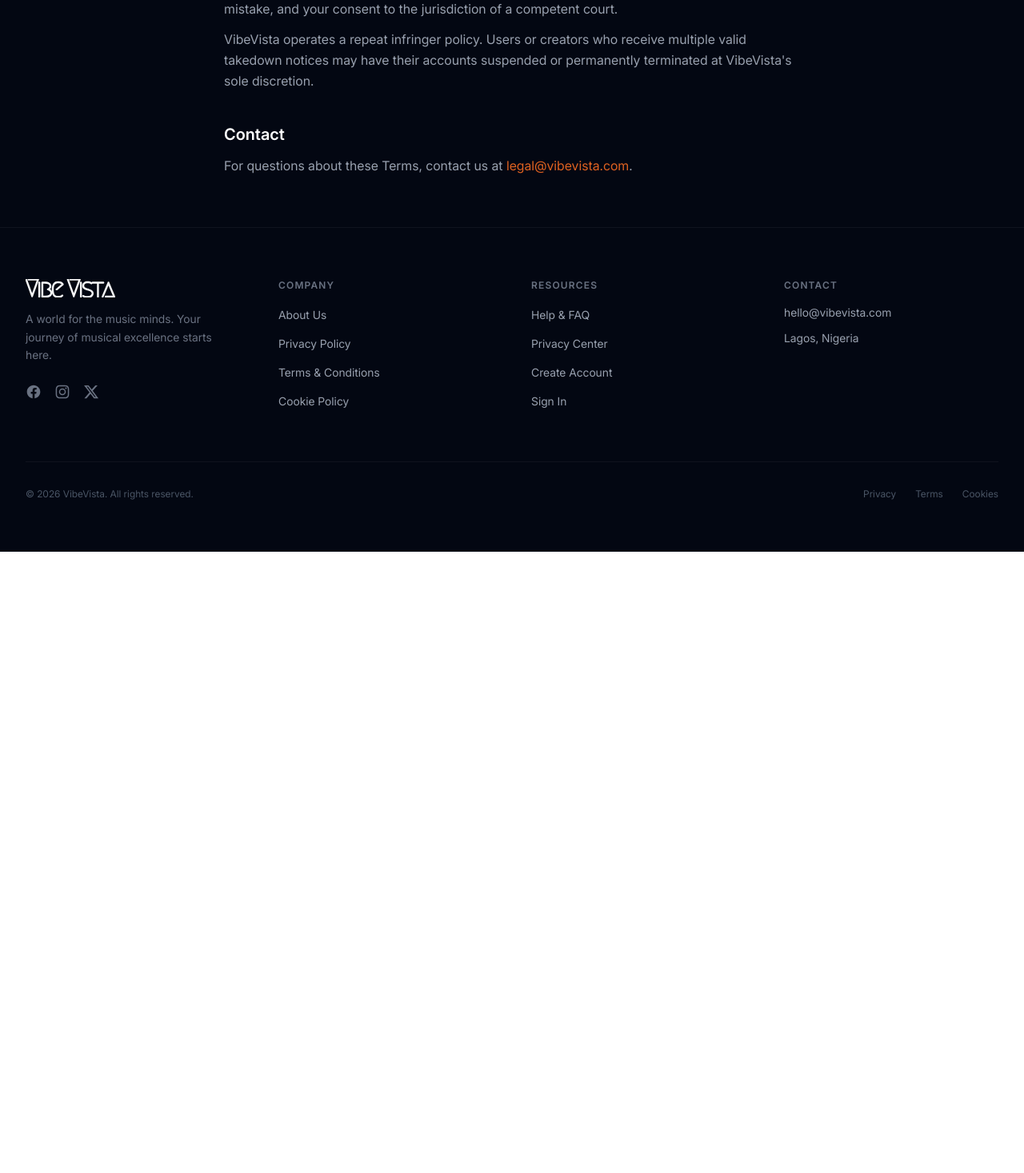
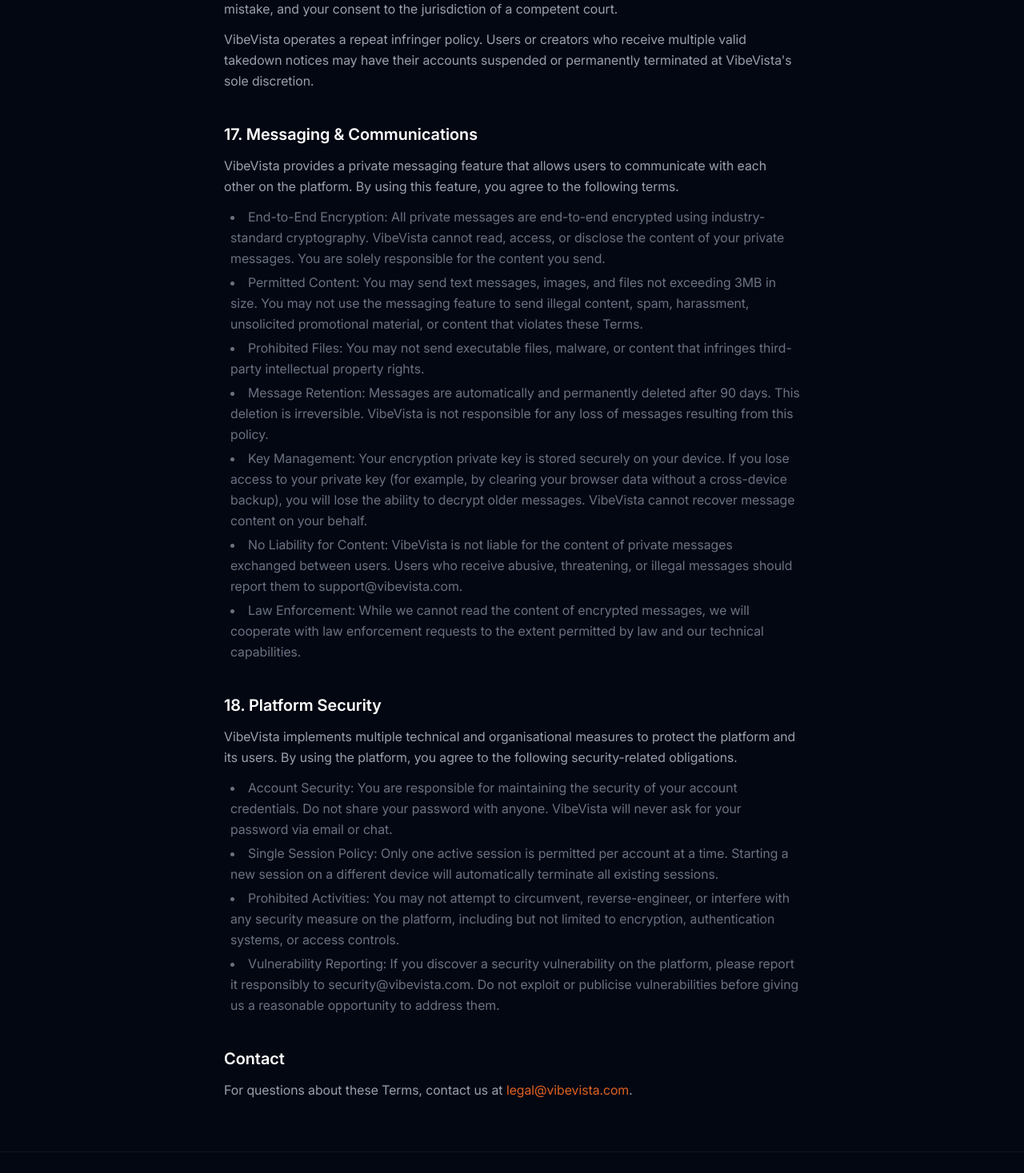
Before and after one commit to nugez-holdings/vibevista-landing, a Vue app: page /terms in a window 1280 px wide. Shown: the part 4998-6465 px from the top of the page at 80% size. Before the commit the page ends 5688 px from the top, so only its background shows below. Built offline with nearby package versions, Linux system fonts and the light colour scheme.

Commit message:
update terms and policies for chat messaging

```diff
--- a/src/pages/PrivacyPolicy.vue
+++ b/src/pages/PrivacyPolicy.vue
@@ -51,7 +51,8 @@
       'Learning Activity: Courses you enroll in, lessons you complete, progress data, and reviews you submit.',
       'Course Content: If you are a creator, the videos, text, attachments, and other materials you upload to the platform.',
       'Usage Data: Pages visited, features used, time spent, device type, browser, IP address, and referring URLs.',
-      'Communications: Messages you send to our support team or through any in-platform communication features.',
+      'Communications: Messages you send to our support team or through any in-platform communication features. Private messages are end-to-end encrypted and stored as ciphertext only — we cannot access their content.',
+      'Encryption Keys: Your public key and an encrypted backup of your wrapped private key, stored solely to enable cross-device access. Your private key is never stored in plaintext on our servers.',
     ],
   },
   {
@@ -91,6 +92,7 @@
     paragraphs: [
       'We retain your personal information for as long as your account is active or as needed to provide you with our services. If you delete your account, we will remove your personal data within 30 days, except where retention is required by law or for legitimate business purposes such as resolving disputes or preventing fraud.',
       'Creator payout records and enrollment financial data are retained for a minimum of 7 years for accounting and regulatory compliance purposes, even after account deletion.',
+      'Private messages are automatically and permanently deleted after 90 days. This deletion is irreversible and applies to all parties in the conversation.',
     ],
   },
   {
@@ -102,8 +104,19 @@
   {
     title: '7. Data Security',
     paragraphs: [
-      'We implement industry-standard security measures to protect your information, including encrypted connections (HTTPS), hashed passwords, and access controls. However, no method of transmission or storage is completely secure, and we cannot guarantee absolute security.',
-      'Creator bank account details and Paystack codes are stored with restricted access and are only used for the purpose of processing payouts.',
+      'We take the security of your personal data seriously and implement multiple layers of protection across the platform. However, no method of transmission or storage is completely secure, and we cannot guarantee absolute security.',
+    ],
+    items: [
+      'In-Transit Encryption: All data transmitted between your device and our servers is encrypted using HTTPS (TLS). This protects your data from interception during transmission.',
+      'Password Security: Passwords are never stored in plaintext. We use bcrypt hashing with a unique salt per user, making stored passwords computationally infeasible to reverse.',
+      'Authentication: We use Laravel Sanctum with cookie-based authentication. Session cookies are issued with HttpOnly, Secure, and SameSite flags to mitigate cross-site scripting and request forgery attacks. Only one active session is permitted per user at a time — starting a new session deactivates all previous ones.',
+      'End-to-End Encrypted Messaging: Private messages on VibeVista are end-to-end encrypted using the NaCl cryptography library (X25519 key exchange, XSalsa20-Poly1305 encryption). Messages are encrypted on your device before being sent and can only be decrypted by the intended recipient. VibeVista servers store and deliver ciphertext only — we cannot read your messages.',
+      'Encryption Key Management: Each user has a cryptographic keypair. Your public key is stored on our servers. Your private key is encrypted on your device using a key derived from your password via PBKDF2 (Web Crypto API) and stored in your browser\'s IndexedDB. An encrypted backup of your wrapped private key is held on our servers solely to enable access from a different device — it cannot be decrypted without your password.',
+      'Message Retention: Private messages are automatically and permanently deleted after 90 days. This minimises the amount of communication data held on our servers at any time.',
+      'Role-Based Access Control: Access to platform data is governed by role-based permissions. Admin functions are restricted to authorised personnel only, and access to sensitive data such as creator bank details and Paystack codes is further restricted within the admin system.',
+      'Data Minimisation: We store only the data necessary to operate the platform. Sensitive data such as card details are never stored by us — all card processing is delegated to Paystack.',
+      'Periodic Audits: We conduct regular reviews of our data storage and access practices to ensure that only necessary data is retained and that it is appropriately protected.',
+      'Creator Financial Data: Bank account details and Paystack subaccount and recipient codes are stored with restricted access and are used solely for the purpose of processing creator payouts.',
     ],
   },
   {
--- a/src/pages/TermsAndConditions.vue
+++ b/src/pages/TermsAndConditions.vue
@@ -184,5 +184,32 @@
       'VibeVista operates a repeat infringer policy. Users or creators who receive multiple valid takedown notices may have their accounts suspended or permanently terminated at VibeVista\'s sole discretion.',
     ],
   },
+  {
+    title: '17. Messaging & Communications',
+    paragraphs: [
+      'VibeVista provides a private messaging feature that allows users to communicate with each other on the platform. By using this feature, you agree to the following terms.',
+    ],
+    items: [
+      'End-to-End Encryption: All private messages are end-to-end encrypted using industry-standard cryptography. VibeVista cannot read, access, or disclose the content of your private messages. You are solely responsible for the content you send.',
+      'Permitted Content: You may send text messages, images, and files not exceeding 3MB in size. You may not use the messaging feature to send illegal content, spam, harassment, unsolicited promotional material, or content that violates these Terms.',
+      'Prohibited Files: You may not send executable files, malware, or content that infringes third-party intellectual property rights.',
+      'Message Retention: Messages are automatically and permanently deleted after 90 days. This deletion is irreversible. VibeVista is not responsible for any loss of messages resulting from this policy.',
+      'Key Management: Your encryption private key is stored securely on your device. If you lose access to your private key (for example, by clearing your browser data without a cross-device backup), you will lose the ability to decrypt older messages. VibeVista cannot recover message content on your behalf.',
+      'No Liability for Content: VibeVista is not liable for the content of private messages exchanged between users. Users who receive abusive, threatening, or illegal messages should report them to support@vibevista.com.',
+      'Law Enforcement: While we cannot read the content of encrypted messages, we will cooperate with law enforcement requests to the extent permitted by law and our technical capabilities.',
+    ],
+  },
+  {
+    title: '18. Platform Security',
+    paragraphs: [
+      'VibeVista implements multiple technical and organisational measures to protect the platform and its users. By using the platform, you agree to the following security-related obligations.',
+    ],
+    items: [
+      'Account Security: You are responsible for maintaining the security of your account credentials. Do not share your password with anyone. VibeVista will never ask for your password via email or chat.',
+      'Single Session Policy: Only one active session is permitted per account at a time. Starting a new session on a different device will automatically terminate all existing sessions.',
+      'Prohibited Activities: You may not attempt to circumvent, reverse-engineer, or interfere with any security measure on the platform, including but not limited to encryption, authentication systems, or access controls.',
+      'Vulnerability Reporting: If you discover a security vulnerability on the platform, please report it responsibly to security@vibevista.com. Do not exploit or publicise vulnerabilities before giving us a reasonable opportunity to address them.',
+    ],
+  },
 ]
 </script>
```
